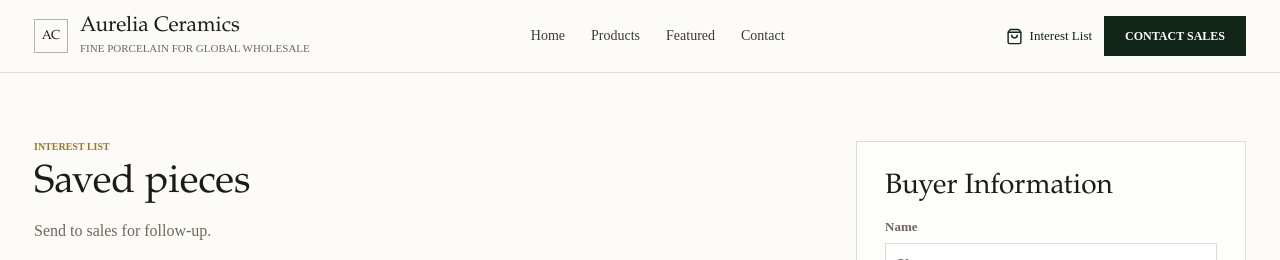
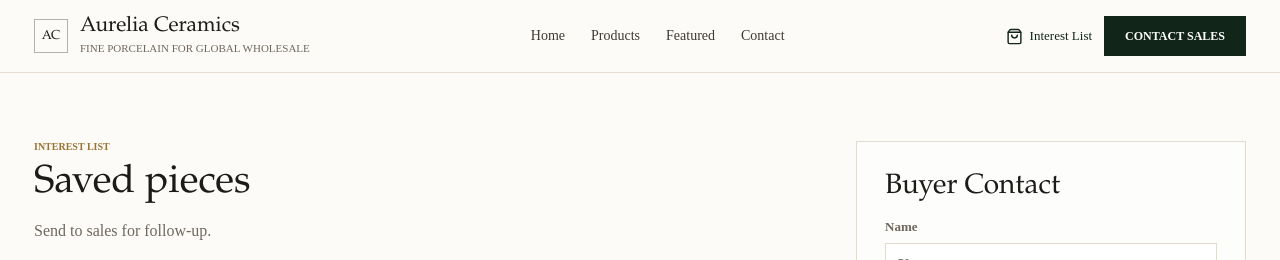
Before and after one commit to DinoSamWin/porcelain, a Next.js app: page /cart in a window 1280 px wide. Shown: the top 260 px of the page. Built offline with nearby package versions, Linux system fonts and the light colour scheme.

Commit message:
Clarify contact sales copy

```diff
--- a/app/request-quote/page.tsx
+++ b/app/request-quote/page.tsx
@@ -13,7 +13,7 @@ export default async function RequestQuotePage({ searchParams }: { searchParams:
   return (
     <section className="section-pad page-shell">
       <div className="section-heading section-heading--left">
-        <span>Contact</span>
+        <span>Contact Sales</span>
         <h1>Send buyer interest</h1>
         <p>No account required.</p>
       </div>
--- a/components/CartExperience.tsx
+++ b/components/CartExperience.tsx
@@ -141,7 +141,7 @@ export function CartExperience({ products }: CartExperienceProps) {
       </section>
 
       <form className="inquiry-form panel" onSubmit={handleSubmit}>
-        <h2>Buyer Information</h2>
+        <h2>Buyer Contact</h2>
         <label>
           Name
           <input name="name" required placeholder="Your name" />
```
